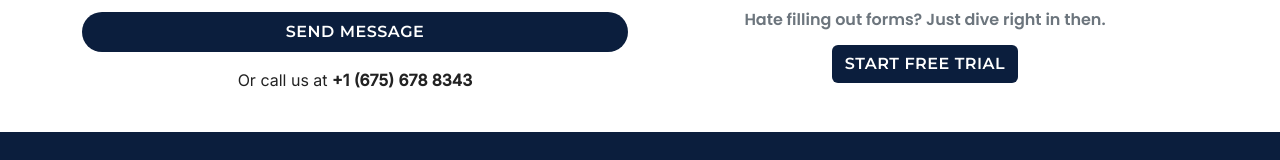
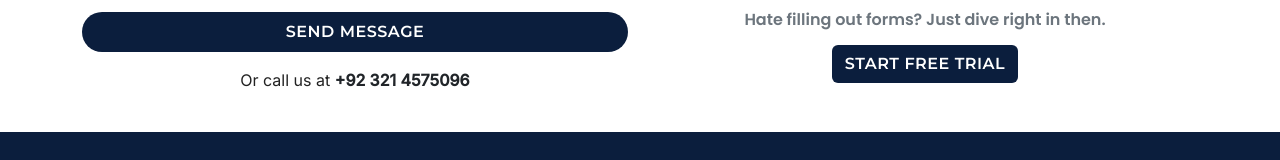
Before and after one commit to sajawalDev/accounting_project, a Next.js app: page /contact in a window 1280 px wide. Shown: the part 590-750 px from the top of the page. Built offline with nearby package versions, Linux system fonts and the light colour scheme.

Commit message:
watsapp number added

```diff
--- a/app/api/send-meeting-email/route.js
+++ b/app/api/send-meeting-email/route.js
@@ -6,19 +6,18 @@ export async function POST(req) {
     const { name, email, date, time, timezone } = body;
 
     const transporter = nodemailer.createTransport({
-      host: "smtp.gmail.com", // or your provider's SMTP server
+      host: "smtp.gmail.com",
       port: 465,
       secure: true,
       auth: {
-        user: process.env.SMTP_USER, // store in .env.local
+        user: process.env.SMTP_USER,
         pass: process.env.SMTP_PASS,
       },
     });
 
-    // 2️⃣ Email content
     const mailOptions = {
       from: `"HAKFinancials" <${process.env.SMTP_USER}>`,
-      to: [email, "hkfinance.admin@example.com"], // send to user + admin
+      to: [email, "hkfinance.admin@example.com"],
       subject: `Meeting Scheduled with HAKFinancials`,
       html: `
         <h2>Meeting Scheduled</h2>
@@ -30,7 +29,6 @@ export async function POST(req) {
       `,
     };
 
-    // 3️⃣ Send email
     await transporter.sendMail(mailOptions);
 
     return Response.json({ success: true });
--- a/app/contact/page.jsx
+++ b/app/contact/page.jsx
@@ -211,7 +211,15 @@ const Contact = () => {
                             </div>
 
                             <p className='mt-3 mb-0 text-center'>
-                                Or call us at <strong>+1 (675) 678 8343</strong>
+                                Or call us at <strong><a
+                                    href="https://wa.me/923214575096"
+                                    target="_blank"
+                                    rel="noopener noreferrer"
+                                    className="text-dark text-decoration-none fw-bold"
+                                >
+                                    +92 321 4575096
+                                </a>
+                                </strong>
                             </p>
                         </form>
                     </div>
```
